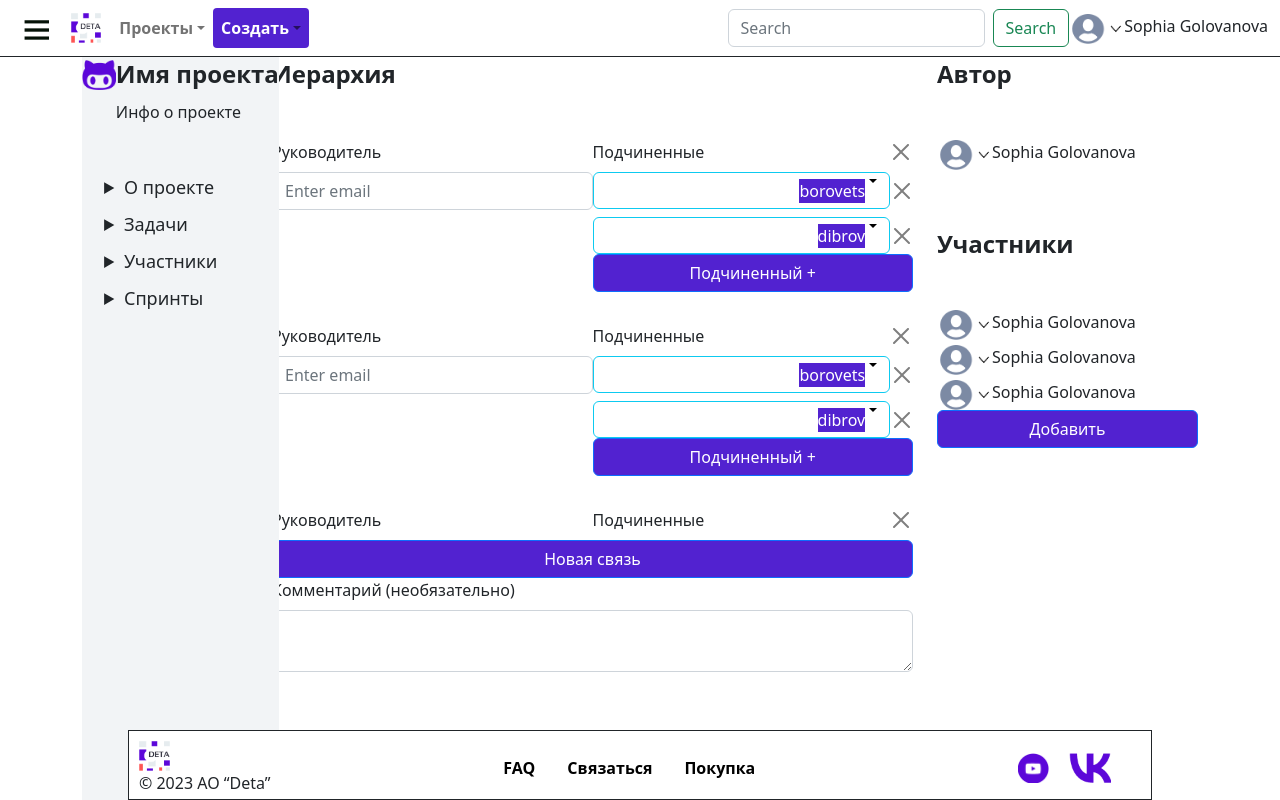
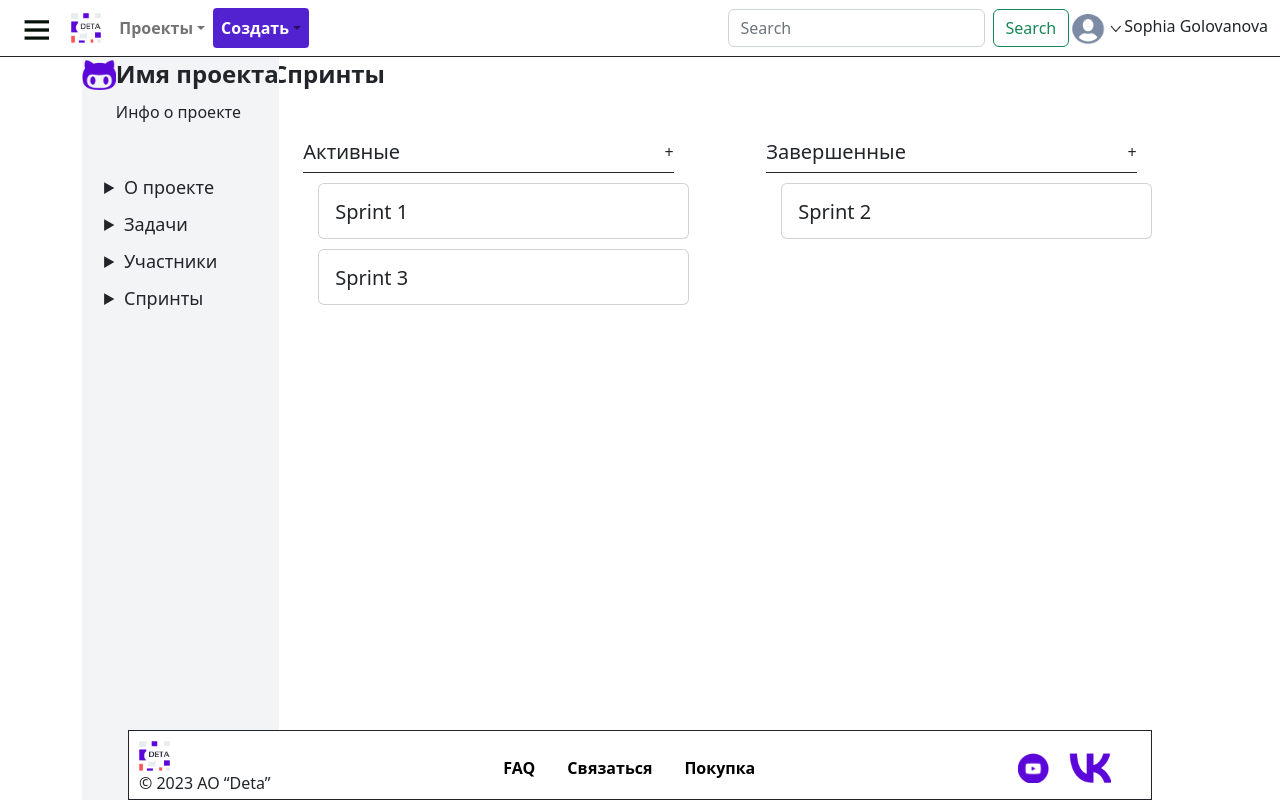
Before and after one commit to DibrovDru/Architecture.1, a React (Create React App) app in the folder frontend/my-app/: page / in a window 1280 px wide. Built offline with nearby package versions, Linux system fonts and the light colour scheme.

Commit message:
sprints page is done

```diff
--- a/frontend/my-app/src/App.tsx
+++ b/frontend/my-app/src/App.tsx
@@ -9,6 +9,7 @@ import RegistrationPage from "./pages/reg_auth_page/RegistrationPage";
 import CreationProject from "./pages/creation_project/CreationProject";
 import ProjectsPage from "./pages/projects_page/ProjectsPage";
 import EmployeesPage from "./pages/main_employees_page/EmployeesPage";
+import SprintsPage from "./pages/main_sprints_page/SprintsPage";
 
 function App() {
     if (!true) {
@@ -22,8 +23,8 @@ function App() {
             // <CreationProject/>
             // <ProjectsPage/>
             // <TasksPage/>
-            <EmployeesPage/>
-            // <SprintsPage/>
+            // <EmployeesPage/>
+            <SprintsPage/>
         );
 
     }
--- /dev/null
+++ b/frontend/my-app/src/components/SprintCard.tsx
@@ -0,0 +1,103 @@
+import React, {FC, useState} from "react";
+import Card from "react-bootstrap/Card";
+import {Modal} from "react-bootstrap";
+import Form from "react-bootstrap/Form";
+import Button from "react-bootstrap/Button";
+import app_styles from '../App.module.css';
+import tasks_styles from '../components/tasks/tasks.module.css';
+import {Sprint} from "../types";
+import sprints_page_styles from '../pages/main_sprints_page/SprintsPage.module.css';
+
+
+export const SprintCard: FC<Sprint> = ({
+                                       id,
+                                       name,
+                                       description,
+                                       timestamp,
+                                       is_actual,
+                                       n_days
+                                   }) => {
+
+    const [show, setShow] = useState(false);
+
+    const handleClose = () => setShow(false);
+    const handleShow = () => setShow(true);
+
+    return (
+        <Card className={sprints_page_styles.sprint_card}>
+
+            {/*////////////////////////////////////////////////////////////////////////////////////////////////////////////////*/}
+            <Modal show={show} onHide={handleClose} dialogClassName={tasks_styles.modal_task_window}>
+                <Modal.Header closeButton>
+                    <Modal.Title> {name} </Modal.Title>
+                </Modal.Header>
+                <Modal.Body>
+                    <Form>
+                        <Form.Group className={`mb-3 ${app_styles.space_between}`} controlId="exampleForm.ControlInput1">
+                            <Form.Label className={tasks_styles.name_field}>Название спринта</Form.Label>
+                            <Form.Control
+                                type="text"
+                                value={name}
+                                readOnly={true}
+                                autoFocus
+                            />
+                        </Form.Group>
+
+                        <Form.Group className={`mb-3 ${app_styles.space_between}`} controlId="exampleForm.ControlInput1">
+                            <Form.Label className={tasks_styles.name_field}>Количество дней</Form.Label>
+                            <Form.Control
+                                type="text"
+                                value={n_days}
+                                readOnly={true}
+                                autoFocus
+                            />
+                        </Form.Group>
+
+
+                        <Form.Group className={`mb-3 ${app_styles.space_between}`} controlId="exampleForm.ControlInput1">
+                            <Form.Label className={tasks_styles.name_field}>Дата начала</Form.Label>
+                            <Form.Control
+                                type="text"
+                                value={timestamp}
+                                readOnly={true}
+                                autoFocus
+                            />
+                        </Form.Group>
+
+
+                        {/*//////////////////////////////////////////////////////////////////////////*/}
+
+                        <Form.Group
+                            className="mb-3"
+                            controlId="exampleForm.ControlTextarea1"
+                        >
+                            <Form.Label>Цель спринта</Form.Label>
+                            <Form.Control
+                                as="textarea"
+                                rows={3}
+                                value={description}
+                            />
+                        </Form.Group>
+                    </Form>
+                </Modal.Body>
+
+
+                <Modal.Footer>
+                    <Button variant="secondary" onClick={handleClose}>
+                        Close
+                    </Button>
+                    <Button variant="primary" onClick={handleClose}>
+                        Save Changes
+                    </Button>
+                </Modal.Footer>
+            </Modal>
+            {/*////////////////////////////////////////////////////////////////////////////////////////////////////////////////*/}
+
+            <Card.Body onClick={handleShow}>
+                <Card.Title> {name} </Card.Title>
+            </Card.Body>
+        </Card>
+    );
+}
+
+export default SprintCard;
--- /dev/null
+++ b/frontend/my-app/src/pages/main_sprints_page/SprintsPage.module.css
@@ -0,0 +1,9 @@
+.sprint_column_width {
+    width: 40%;
+}
+
+.sprint_card {
+    margin-top: 10px;
+    height: 56px;
+    width: 100%;
+}
--- /dev/null
+++ b/frontend/my-app/src/pages/main_sprints_page/SprintsPage.tsx
@@ -0,0 +1,97 @@
+import React from 'react';
+
+import Container from 'react-bootstrap/Container';
+import Row from 'react-bootstrap/Row';
+import Col from 'react-bootstrap/Col';
+import Button from 'react-bootstrap/Button';
+import Card from 'react-bootstrap/Card';
+import AutorisationCard from "../../components/AutorisationCard";
+import {CreationProjectInfo, AddingEmployeesToProject, CreationHierarchy} from "../../components/CreationProjectInfo";
+import {ProjectCreateionStage, TaskType} from "../../types";
+import app_styles from "../../App.module.css";
+import MyHeader from "../../components/base/Header";
+import Menu from "../../components/base/Menu";
+import base_styles from "../../components/base/base.module.css";
+import MyFooter from "../../components/base/Footer";
+import task_pages_styles from "../main_tasks_page/TasksPage.module.css";
+import {sprints} from "../../state/state";
+import sprints_page_styles from './SprintsPage.module.css';
+import SprintCard from "../../components/SprintCard";
+
+
+function SprintsPage() {
+    return (
+        <div>
+            <MyHeader/>
+            <Container>
+                <Row>
+                    <Col sm={2}>
+                        <Menu/>
+                    </Col>
+                    <Col sm={10}>
+                        <>
+                            <h3 className={`${task_pages_styles.title} ${app_styles.header_weight} ${app_styles.margin_top_from_header}`}>
+                                Спринты
+                            </h3>
+
+                            <div className={app_styles.space_around}>
+                                <div className={`${task_pages_styles.task_type} ${sprints_page_styles.sprint_column_width}`}>
+                                    <h5>
+                                        Активные
+                                    </h5>
+                                    <div>
+                                        +
+                                    </div>
+                                </div>
+                                <div className={`${task_pages_styles.task_type} ${sprints_page_styles.sprint_column_width}`}>
+                                    <h5>
+                                        Завершенные
+                                    </h5>
+                                    <div>
+                                        +
+                                    </div>
+                                </div>
+                            </div>
+
+
+
+
+                            <div className={app_styles.space_around}>
+                                <div className={sprints_page_styles.sprint_column_width}>
+                                    {sprints.filter(sprint => sprint.is_actual)
+                                        .map(sprint =>
+                                            <SprintCard id={sprint.id}
+                                                        name={sprint.name}
+                                                        description={sprint.description}
+                                                        timestamp={sprint.timestamp}
+                                                        is_actual={sprint.is_actual}
+                                                        n_days={sprint.n_days}
+                                            />)
+                                    }
+                                </div>
+                                <div className={sprints_page_styles.sprint_column_width}>
+                                    {sprints.filter(sprint => !sprint.is_actual)
+                                        .map(sprint =>
+                                            <SprintCard id={sprint.id}
+                                                        name={sprint.name}
+                                                        description={sprint.description}
+                                                        timestamp={sprint.timestamp}
+                                                        is_actual={sprint.is_actual}
+                                                        n_days={sprint.n_days}
+                                            />)
+                                    }
+                                </div>
+
+                            </div>
+
+                            <div className={base_styles.myfooter} />
+                        </>
+                    </Col>
+                </Row>
+            </Container>
+            <MyFooter/>
+        </div>
+    );
+}
+
+export default SprintsPage;
```
